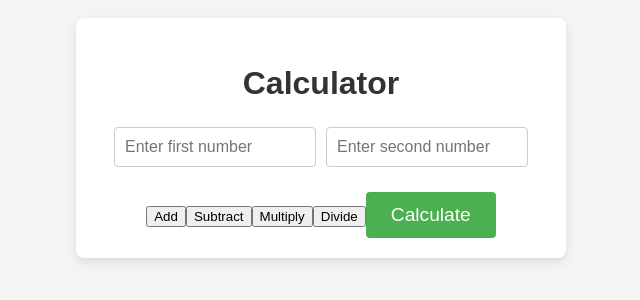
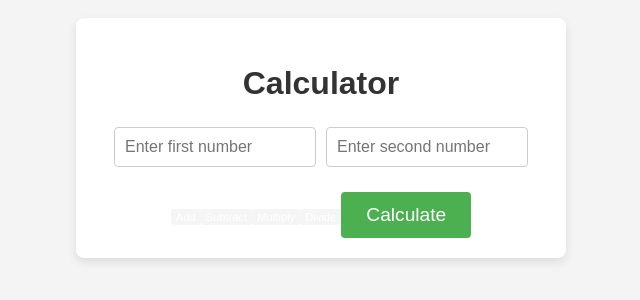
Before and after one commit to Kartikeyy-pandeyy/frontend-calculator, a React (Create React App) app: page / in a window 1280 px wide. Shown: the part 262-562 px from the top of the page, without its empty margins (319-959 px from the left). Built offline with nearby package versions, Linux system fonts and the light colour scheme.

Commit message:
updated css

```diff
--- a/src/App.css
+++ b/src/App.css
@@ -90,7 +90,16 @@ h2 {
   cursor: pointer;
   transition: background-color 0.3s;
 }
-
+.op-btn{
+  background-color: whitesmoke;
+  color: white;
+  font-size: 0.7rem;
+  padding: 2px 5px;
+  border: none;
+  border-radius: 3px;
+  cursor: pointer;
+  transition: background-color 0.3s;
+}
 .calculate-button:hover {
   background-color: #45a049;
 }
```
